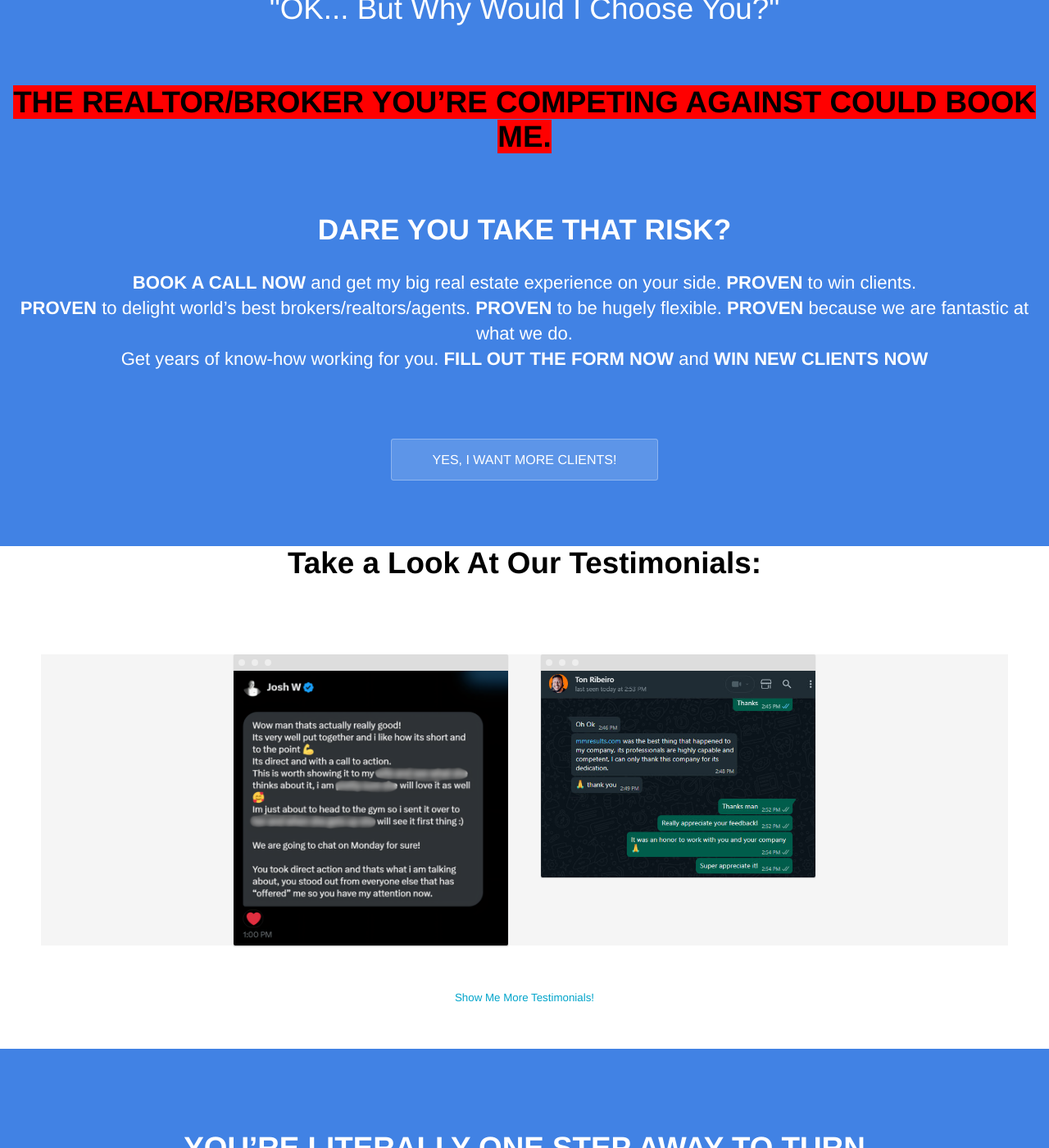
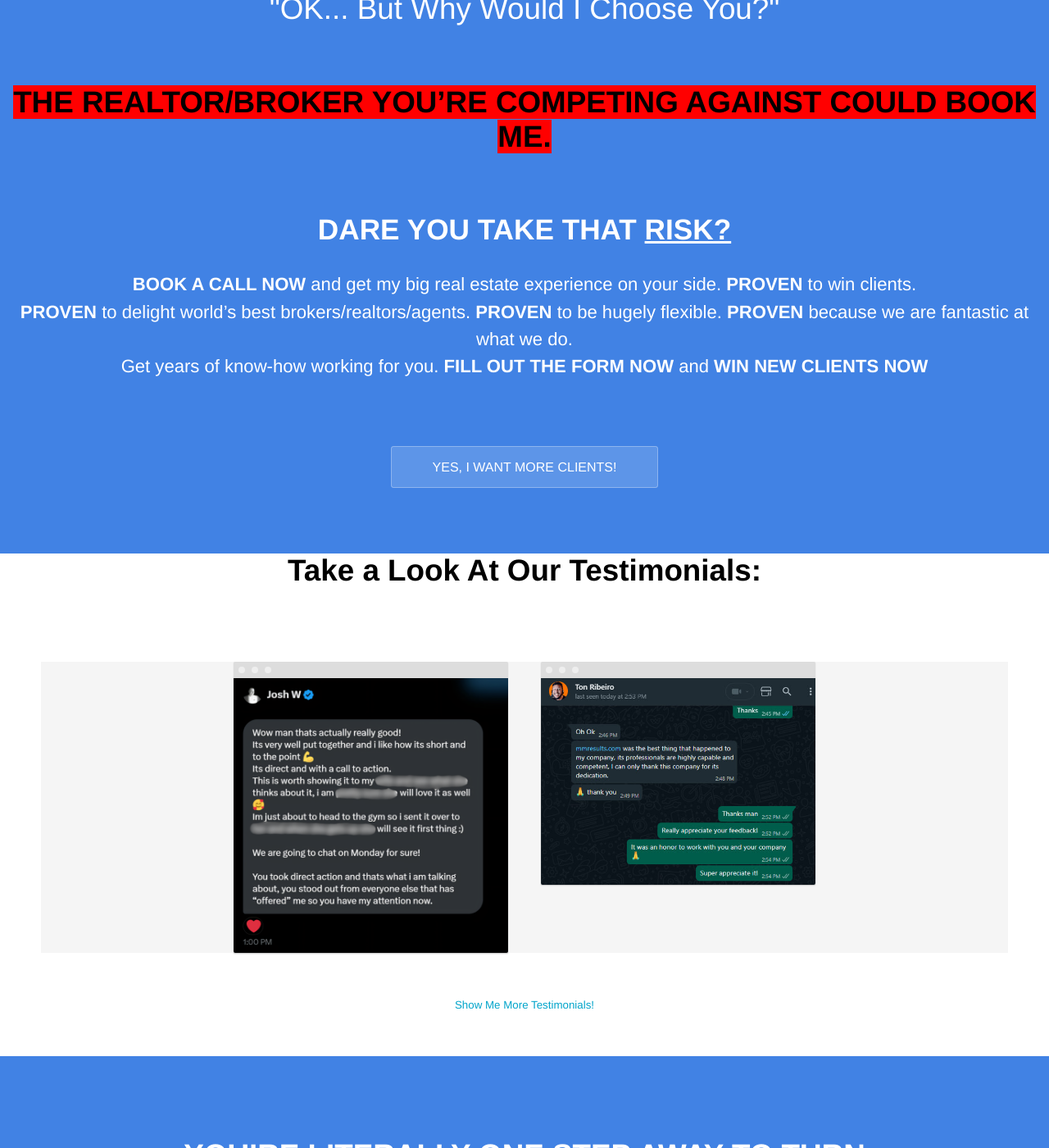
Before and after one commit to Huntinex/MMResults, a Jekyll site: the page built from index.html, in a window 1280 px wide and 1400 px high, scrolled down 1464 px. Shown: the whole window at 82% size. Built offline with Jekyll 4.4.1, drawn with Linux system fonts in a browser that asks for light colours; some of the changed text lies outside the part shown.

Commit message:
Update index.html

```diff
--- a/index.html
+++ b/index.html
@@ -8,7 +8,7 @@
 		<small></small>
 		<p class="subtext editable">More Growth. More Clients. More Value.</p>
 		<div class="cta button alt"><a href="#call">YES, I WANT THAT!</a></div>
-		<h3 style="font-weight: 450;"><strong>GUARANTEED. AND THE BEST PART IS:</strong> <mark style="font-weight:450;">you don’t pay us, if you don’t get paid!</mark></h3>
+		<h3 style="font-weight: 450;"><strong>GUARANTEED. AND THE BEST PART IS:</strong> <mark style="font-weight:450;"><b>you don’t pay us, if you don’t get paid!</b></mark></h3>
 	</div>
 </section>
 
@@ -52,9 +52,9 @@
 			<br><br><small><br></small><br>
 <h1  style="font-weight: 950;" class="editable">			<strong><mark>THE REALTOR/BROKER YOU’RE COMPETING AGAINST COULD BOOK ME.</mark></strong></h1>
 <br><small><br></small><small><br></small><br>
-<h2><strong>DARE YOU TAKE THAT RISK?</strong></h2>
+<h2><strong>DARE YOU TAKE THAT <u>RISK?</u></strong></h2>
 
-<p><strong>BOOK A CALL NOW</strong> and get my big real estate experience on your side. <b>PROVEN</b> to win clients. <br>
+<p style="line-height:150%;"><strong>BOOK A CALL NOW</strong> and get my big real estate experience on your side. <b>PROVEN</b> to win clients. <br>
 <b>PROVEN</b> to delight world’s best brokers/realtors/agents. <b>PROVEN</b> to be hugely flexible. <b>PROVEN</b> because we are fantastic at what we do.<Br>
 Get years of know-how working for you. <b>FILL OUT THE FORM NOW</b> and <b>WIN NEW CLIENTS NOW</b></p>
 			<br>
@@ -83,7 +83,7 @@
 	<section class="bottom-cta" id="call">
 
 <h1><strong>YOU’RE LITERALLY ONE STEP AWAY TO TURN</STRONG></h1><br>
-		<h2 class="editable">client acquisition, <strong>THE MOST PAINFUL PART</strong> of your business to <strong>THE MOST DELIGHTFUL ONE</strong>:</h2>
+		<h2 class="editable">CLIENT ACQUISITION<strong>THE MOST PAINFUL PART</strong> OF YOUR BUSINESS TO <strong>THE MOST DELIGHTFUL ONE</strong>:</h2>
 		<!-- Calendly inline widget begin -->
 		<div class="calendly-inline-widget" data-url="https://calendly.com/mmresults/call?hide_event_type_details=1&hide_gdpr_banner=1" style="min-width:320px;height:700px;"></div>
 		<script type="text/javascript" src="https://assets.calendly.com/assets/external/widget.js" async></script>
```
